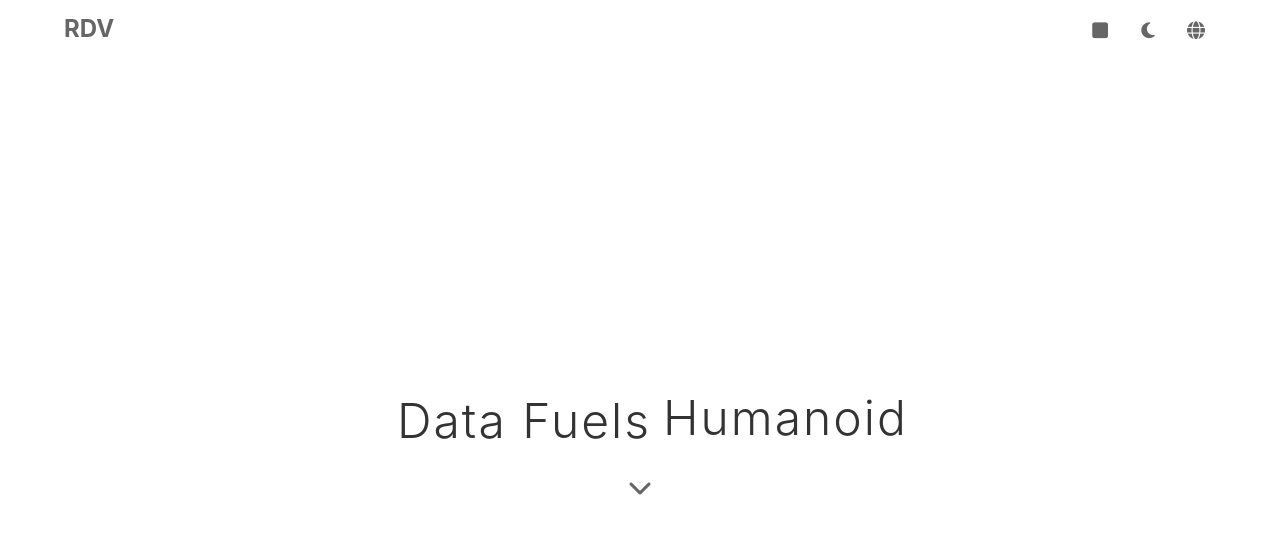
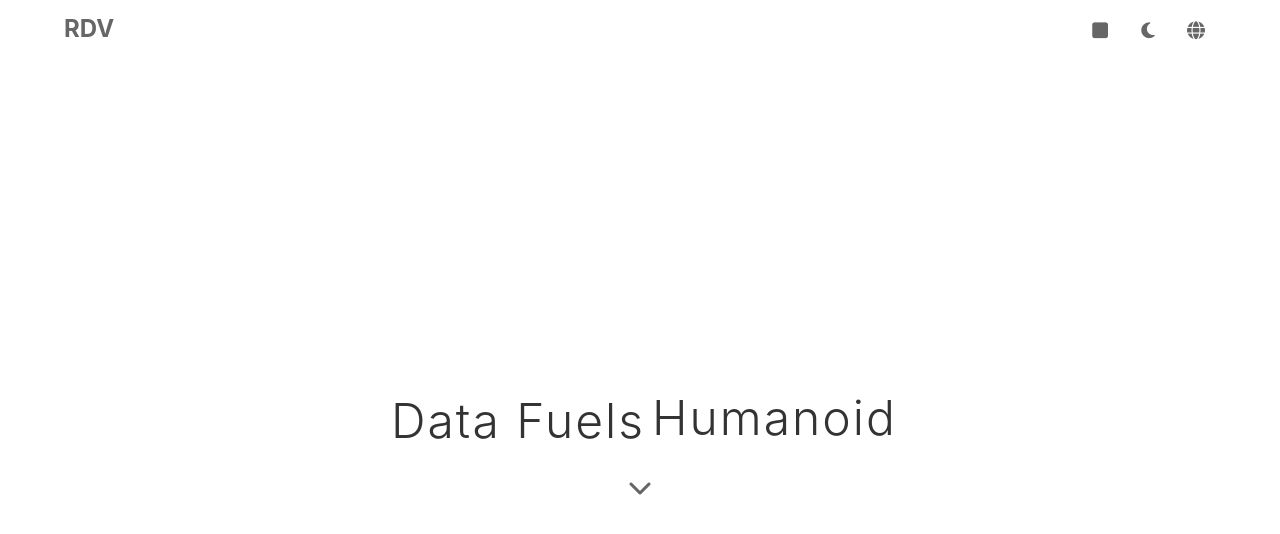
Before and after one commit to red-pencil/datapage, a Jekyll site: the page built from index.html, in a window 1280 px wide and 900 px high. Shown: the top 534 px of the window. Built offline with Jekyll 4.4.1, drawn with Linux system fonts in a browser that asks for light colours; some of the changed text lies outside the part shown.

Commit message:
fix title

```diff
--- a/_includes/hero.html
+++ b/_includes/hero.html
@@ -3,10 +3,14 @@
   <video class="hero-bg hero-video" id="hero-video" src="/assets/hero/humanoidlearnvideo1.mp4" muted loop autoplay></video>
   <div class="hero-content">
     <h1 class="hero-title" id="hero-title">
-      <span class="hero-fixed">Data Fuels</span>
-      <span class="word-carousel">
-        <span class="word active">Physical AI</span>
-        <span class="word inactive">Embodied AI</span>
+      <span class="hero-fixed-container">
+        <span class="hero-fixed">Data Fuels</span>
+      </span>
+      <span class="hero-carousel-container">
+        <span class="word-carousel">
+          <span class="word active">Physical AI</span>
+          <span class="word inactive">Embodied AI</span>
+        </span>
       </span>
     </h1>
     <div class="hero-arrow" id="hero-arrow" title="Scroll Down">
--- a/assets/css/style.css
+++ b/assets/css/style.css
@@ -351,10 +351,8 @@ main {
 .hero.has-bg .hero-title {
   font-size: clamp(24px, 5vw, 36px);
   display: flex;
-  justify-content: center;
+  justify-content: space-between;
   align-items: baseline;
-  gap: 8px;
-  text-align: center;
 }
 
 .hero.has-bg .hero-fixed {
@@ -409,9 +407,15 @@ main {
   letter-spacing: 2px;
   color: var(--text-primary);
   display: flex;
-  justify-content: center;
+  justify-content: space-between;
   align-items: baseline;
-  gap: 12px;
+  gap: 0.5em;
+}
+
+.hero-fixed-container {
+  flex: 1 1 0;
+  min-width: 0;
+  text-align: right;
 }
 
 .hero-fixed {
@@ -420,12 +424,10 @@ main {
   min-width: 140px;
 }
 
-.word-carousel {
-  display: inline-block;
-  position: relative;
+.hero-carousel-container {
+  flex: 1 1 0;
+  min-width: 0;
   text-align: left;
-  min-width: 220px;
-  height: 1.2em;
 }
 
 .word-carousel {
@@ -442,6 +444,7 @@ main {
   left: 0;
   top: 0;
   width: 220px;
+  text-align: left;
   transition: all 0.8s ease;
 }
 
@@ -598,8 +601,11 @@ main {
 
   .hero-content {
     max-width: 90%;
-    padding: 0 20px;
-    margin: auto;
+    width: 90%;
+    margin: 0 auto;
+    left: 0;
+    right: 0;
+    transform: none;
   }
 
   .hero-title {
@@ -607,7 +613,17 @@ main {
     display: flex;
     flex-direction: column;
     align-items: center;
-    gap: 8px;
+    gap: 0.5em;
+  }
+
+  .hero-fixed-container {
+    width: 100%;
+    text-align: center;
+  }
+
+  .hero-carousel-container {
+    width: 100%;
+    text-align: center;
   }
 
   .hero-fixed {
@@ -627,6 +643,7 @@ main {
     position: absolute;
     left: 50%;
     transform: translateX(-50%);
+    top: 0;
     width: 180px;
     text-align: center;
     transition: all 0.8s ease;
--- a/index.html
+++ b/index.html
@@ -33,6 +33,7 @@ description: RDV - Robot Data Vehicle
     <div class="layer-2-card feature-card">
       <i class="fa-solid fa-database"></i>
       <h3 data-i18n="feature1Title">Data Collection</h3>
+      <p data-i18n="product1Desc">Efficiently collect robot device data with multi-protocol support</p>
       <ul class="feature-subitems">
         <li><i class="fa-solid fa-check"></i> <span data-i18n="feature1Item1">Multi-protocol Support</span></li>
         <li><i class="fa-solid fa-check"></i> <span data-i18n="feature1Item2">Real-time Collection</span></li>
@@ -43,6 +44,7 @@ description: RDV - Robot Data Vehicle
       <i class="fa-solid fa-brain"></i>
       <h3 data-i18n="feature2Title">Smart Processing</h3>
       <ul class="feature-subitems">
+        <p data-i18n="product2Desc">AI-driven intelligent data processing and analytics</p>
         <li><i class="fa-solid fa-check"></i> <span data-i18n="feature2Item1">AI Analytics</span></li>
         <li><i class="fa-solid fa-check"></i> <span data-i18n="feature2Item2">Auto Classification</span></li>
         <li><i class="fa-solid fa-check"></i> <span data-i18n="feature2Item3">Pattern Recognition</span></li>
@@ -52,6 +54,7 @@ description: RDV - Robot Data Vehicle
       <i class="fa-solid fa-shield-halved"></i>
       <h3 data-i18n="feature3Title">Security</h3>
       <ul class="feature-subitems">
+        <p data-i18n="product3Desc">Standardized RESTful API for easy integration</p>
         <li><i class="fa-solid fa-check"></i> <span data-i18n="feature3Item1">End-to-end Encryption</span></li>
         <li><i class="fa-solid fa-check"></i> <span data-i18n="feature3Item2">Access Control</span></li>
         <li><i class="fa-solid fa-check"></i> <span data-i18n="feature3Item3">Audit Logging</span></li>
```
Also changed, not shown: 3 other files.
